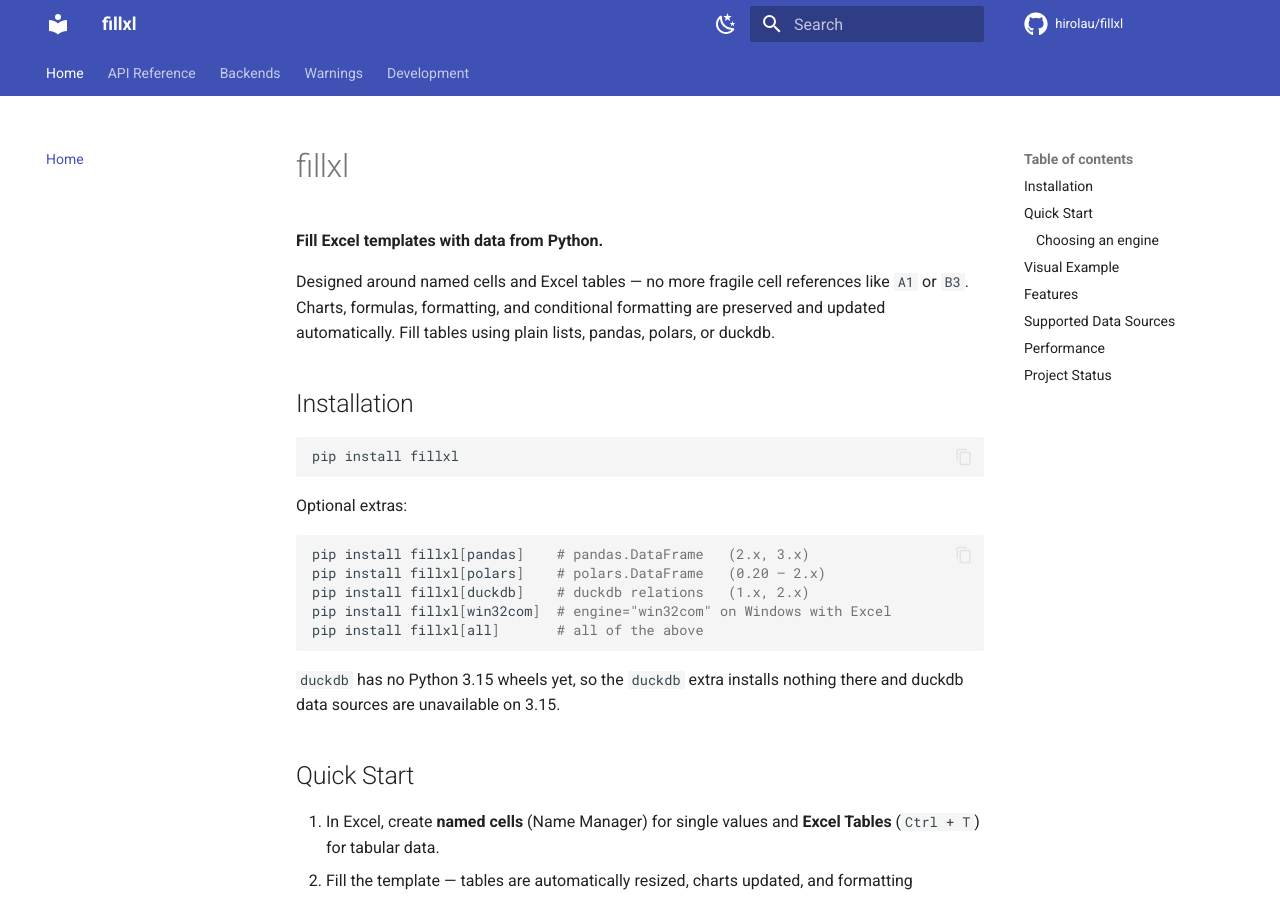
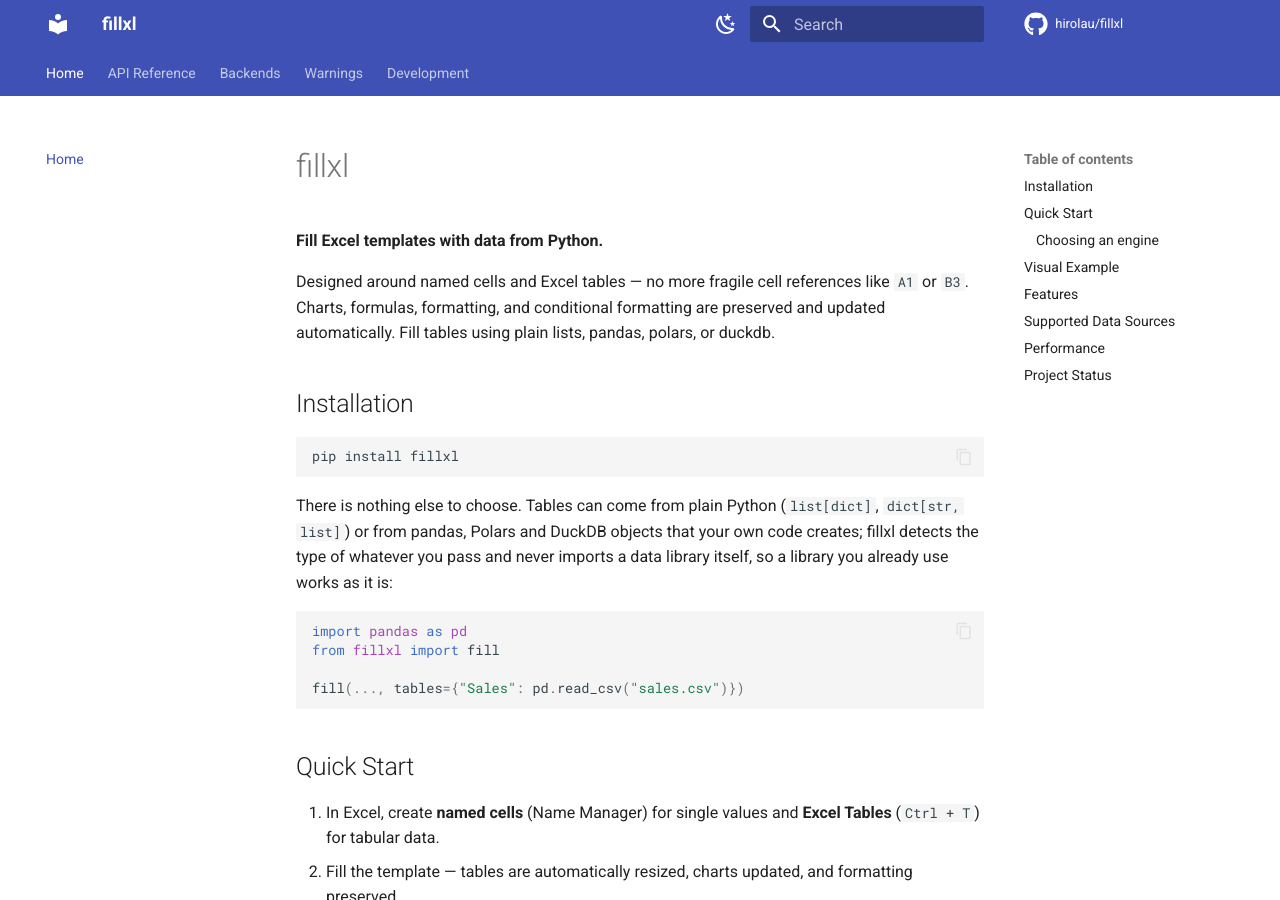
Before and after one commit to hirolau/fillxl, an MkDocs documentation site: the page built from docs/index.md, in a window 1280 px wide and 900 px high. Built offline with MkDocs 1.6.1 and Material for MkDocs 9.7.7, drawn with Linux system fonts in a browser that asks for light colours; comment, search, counter and statistics services are not loaded.

Commit message:
V071 (#8)
Release 0.7.1: duckdb data sources work on Python 3.15, and pywin32 ships
with fillxl on Windows so engine="win32com" needs no extra install.

- duckdb: drop the `python_version < '3.15'` marker from the extra, `all`,
  `test` and the `dev` group. duckdb 2.0 ships `cp312-abi3` wheels, so
  `uv.lock` resolves 2.0.0 and duckdb data sources work on every supported
  Python; only the duckdb 1.x line lacks 3.15 wheels.
- pywin32 is a dependency of fillxl on Windows (`sys_platform == 'win32'`),
  so `pip install fillxl` is enough for `engine="win32com"`. The `win32com`
  extra is removed and `all` is pandas + polars + duckdb.
- Docs: installation is `pip install fillxl` with nothing else to choose; the
  data-library extras are no longer advertised, and the duckdb/3.15 note now
  lives only in docs/development.md.
- CHANGELOG: cut 0.7.1 (2026-11-01).

Co-authored-by: Harald <bottiger@live.com>
Co-authored-by: Copilot <223556219+Copilot@users.noreply.github.com>

````diff
--- a/docs/index.md
+++ b/docs/index.md
@@ -10,18 +10,17 @@ Designed around named cells and Excel tables — no more fragile cell references
 pip install fillxl
 ```
 
-Optional extras:
+There is nothing else to choose. Tables can come from plain Python (`list[dict]`,
+`dict[str, list]`) or from pandas, Polars and DuckDB objects that your own code
+creates; fillxl detects the type of whatever you pass and never imports a data
+library itself, so a library you already use works as it is:
 
-```bash
-pip install fillxl[pandas]    # pandas.DataFrame   (2.x, 3.x)
-pip install fillxl[polars]    # polars.DataFrame   (0.20 – 2.x)
-pip install fillxl[duckdb]    # duckdb relations   (1.x, 2.x)
-pip install fillxl[win32com]  # engine="win32com" on Windows with Excel
-pip install fillxl[all]       # all of the above
+```python
+import pandas as pd
+from fillxl import fill
+
+fill(..., tables={"Sales": pd.read_csv("sales.csv")})
 ```
-
-`duckdb` has no Python 3.15 wheels yet, so the `duckdb` extra installs nothing
-there and duckdb data sources are unavailable on 3.15.
 
 ## Quick Start
 
````
Also changed, not shown: CHANGELOG.md (+22 -0 lines), README.md (+17 -12 lines), docs/development.md (+4 -5 lines), pyproject.toml (+8 -9 lines), 1 other file.
